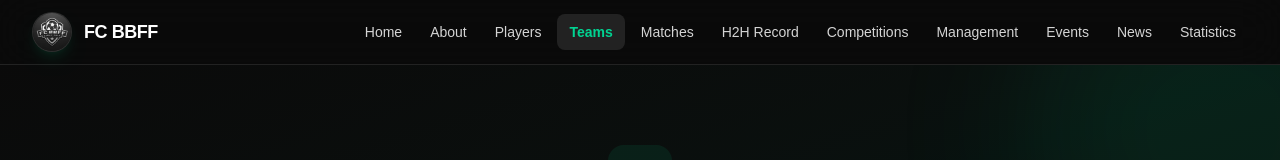
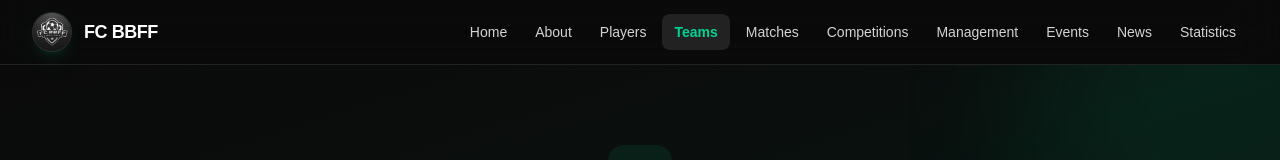
Before and after one commit to OwaliShawon/fc-bbff, a Next.js app: page /teams in a window 1280 px wide. Shown: the top 160 px of the page. Built offline with nearby package versions, Linux system fonts and the light colour scheme; no server answers; the database is empty.

Commit message:
chore: comment out H2H record link in navbar navigation items

```diff
--- a/src/components/public/navbar.tsx
+++ b/src/components/public/navbar.tsx
@@ -13,7 +13,7 @@ const navLinks = [
   { href: "/players", label: "Players" },
   { href: "/teams", label: "Teams" },
   { href: "/matches", label: "Matches" },
-  { href: "/h2h", label: "H2H Record" },
+  // { href: "/h2h", label: "H2H Record" },
   { href: "/competitions", label: "Competitions" },
   { href: "/management", label: "Management" },
   { href: "/events", label: "Events" },
```
